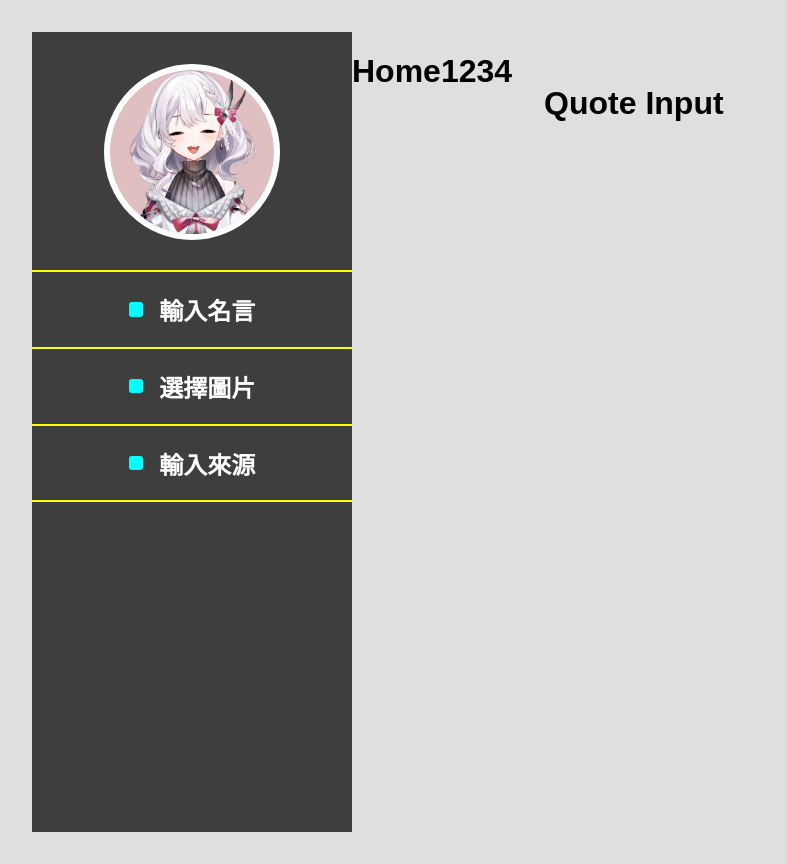
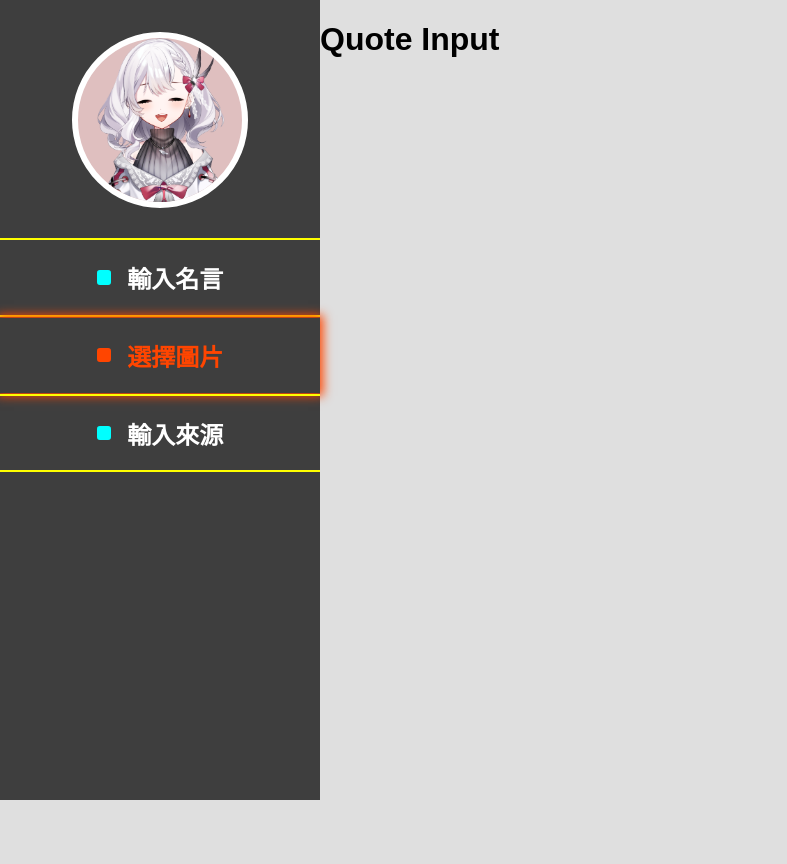
Before and after one commit to serser322/dada-quotation-generator, a Vue app: page /quote-input in a window 1280 px wide. Shown: the whole page, without its empty margins (0-787 px from the left). After the commit the page ends 800 px from the top, so only its background shows below. Built offline with nearby package versions, Linux system fonts and the light colour scheme.

Commit message:
feat:Sidebar 設計

```diff
--- a/src/App.vue
+++ b/src/App.vue
@@ -25,16 +25,12 @@ body {
   height: 100vh;
 }
 
-button {
 
-}
-
-#app {
+/* #app {
   display: flex;
 
   main {
     flex: 1 1 0;
-    padding: 2rem
   }
-}
+} */
 </style>
--- a/src/components/Sidebar.vue
+++ b/src/components/Sidebar.vue
@@ -1,43 +1,34 @@
 <script setup>
-import { useRouter } from 'vue-router'
+import { computed } from 'vue';
+import { useRouter, useRoute } from 'vue-router'
+
 
 const router = useRouter()
-function toPage (routeName) {
-  console.log(routeName)
+function toPage(routeName) {
   router.push({ name: routeName })
 }
+
+const route = useRoute()
+const currentPage = computed(() => {
+  return route.name
+})
 </script>
 
 <template>
   <aside class="sidebar">
-    <div
-      class="sidebar__avatar"
-      @click="toPage"
-    >
-      <img
-        src="../assets/dada.png"
-        alt=""
-      >
+    <div class="sidebar__avatar">
+      <img src="../assets/dada.png" alt="">
     </div>
     <nav class="sidebar__wrap">
-      <div
-        class="sidebar__item"
-        @click="toPage('QuoteInput')"
-      >
+      <div class="sidebar__item" @click="toPage('QuoteInput')">
         <div class="sidebar__icon" />
         <h2>輸入名言</h2>
       </div>
-      <div
-        class="sidebar__item"
-        @click="toPage('ImagesSelection')"
-      >
+      <div class="sidebar__item sidebar__item-active" @click="toPage('ImagesSelection')">
         <div class="sidebar__icon" />
         <h2>選擇圖片</h2>
       </div>
-      <div
-        class="sidebar__item"
-        @click="toPage('SourceInput')"
-      >
+      <div class="sidebar__item" @click="toPage('SourceInput')">
         <div class="sidebar__icon" />
         <h2>輸入來源</h2>
       </div>
@@ -47,24 +38,26 @@ function toPage (routeName) {
 
 <style lang="scss" scoped>
 .sidebar {
-  width:20em;
-  height:100vh;
+  width: 20em;
+  height: 100vh;
   background-color: rgb(62, 62, 62);
-  color:white;
+  color: white;
 
   .sidebar__avatar {
     display: flex;
     justify-content: center;
     padding: 2rem 0;
+
     img {
-      width:11rem;
+      width: 11rem;
       background-color: rgb(223, 191, 191);
       border: 0.4rem solid white;
-      border-radius:50%;
+      border-radius: 50%;
     }
   }
 
   .sidebar__wrap {
+    box-sizing: content-box;
     .sidebar__item {
       display: flex;
       justify-content: center;
@@ -73,18 +66,36 @@ function toPage (routeName) {
       border-bottom: 2px solid yellow;
       margin: -2px 0;
 
-      /* padding:1rem 2rem; */
-    .sidebar__icon {
-      display:block;
-      width:0.9rem;
-      height:0.9rem;
-      background-color: aqua;
-      border-radius:20%;
-      margin-right: 1rem;
+      &:hover {
+        cursor: pointer;
+        box-shadow: 0 0 10px 3px orange;
+        color: orange;
+
+        .sidebar__icon {
+          background-color: orange
+        }
+      }
+
+      .sidebar__icon {
+        display: block;
+        width: 0.9rem;
+        height: 0.9rem;
+        background-color: aqua;
+        border-radius: 20%;
+        margin-right: 1rem;
+      }
     }
 
+    .sidebar__item-active {
+        box-shadow: 0 0 10px 3px orangered ;
+        color: orangered;
+        border-top: 0px ;
+        border-bottom: 0px ;
+        margin: 3px 0;
+        .sidebar__icon {
+          background-color: orangered
+        }
     }
   }
 }
-
 </style>
--- a/src/views/Home.vue
+++ b/src/views/Home.vue
@@ -4,11 +4,8 @@ import Sidebar from '../components/Sidebar.vue'
 </script>
 
 <template>
-  <main class="home-page">
+  <main>
     <Sidebar />
-
-    <h1>Home1234</h1>
-
     <router-view />
   </main>
 </template>
```
Also changed, not shown: 1 other file (tests, documents, lock files or other folders).
